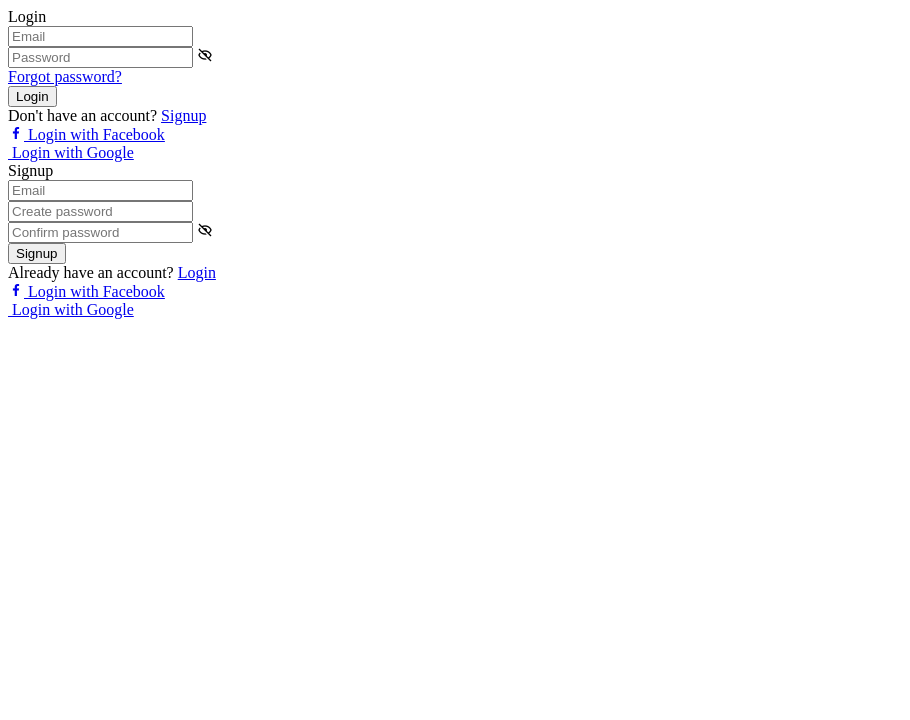
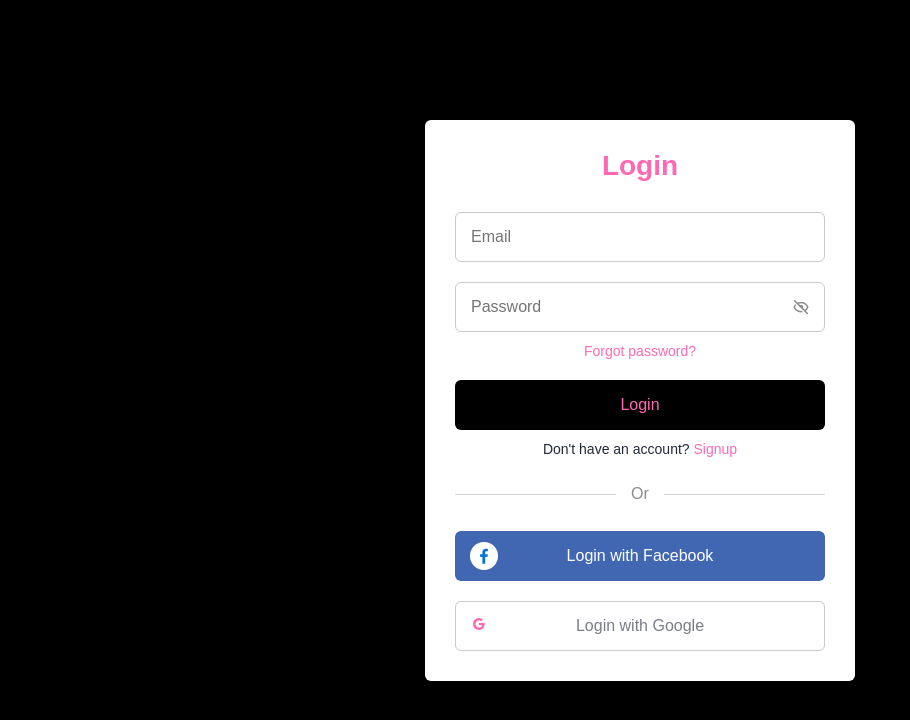
Before and after one commit to christiecamp/night-in-lineup, a plain HTML site: page index.html in a window 1280 px wide. Shown: the whole page, without its empty margins (0-910 px from the left). Drawn offline with nearby package versions, Linux system fonts and the light colour scheme.

Commit message:
Styling Signup and Login

```diff
--- a/assets/css/style.css
+++ b/assets/css/style.css
@@ -1,3 +1,172 @@
-div {
-  background-color: red;
+/* Google Fonts - Poppins */
+
+*{
+    margin: 0;
+    padding: 0;
+    box-sizing: border-box;
+    font-family: 'Poppins', sans-serif;
 }
+.container{
+    height: 100vh;
+    width: 100%;
+    display: flex;
+    align-items: center;
+    justify-content: center;
+    background-color: black;
+    column-gap: 30px;
+}
+.form{
+    position: absolute;
+    max-width: 430px;
+    width: 100%;
+    padding: 30px;
+    border-radius: 6px;
+    background: #FFF;
+}
+.form.signup{
+    opacity: 0;
+    pointer-events: none;
+}
+.forms.show-signup .form.signup{
+    opacity: 1;
+    pointer-events: auto;
+}
+.forms.show-signup .form.login{
+    opacity: 0;
+    pointer-events: none;
+}
+header{
+    font-size: 28px;
+    font-weight: 600;
+    color: hotpink;
+    text-align: center;
+}
+form{
+    margin-top: 30px;
+}
+.form .field{
+    position: relative;
+    height: 50px;
+    width: 100%;
+    margin-top: 20px;
+    border-radius: 6px;
+}
+.field input,
+.field button{
+    height: 100%;
+    width: 100%;
+    border: none;
+    font-size: 16px;
+    font-weight: 400;
+    border-radius: 6px;
+}
+.field input{
+    outline: none;
+    padding: 0 15px;
+    border: 1px solid#CACACA;
+}
+.field input:focus{
+    border-bottom-width: 2px;
+}
+.eye-icon{
+    position: absolute;
+    top: 50%;
+    right: 10px;
+    transform: translateY(-50%);
+    font-size: 18px;
+    color: #8b8b8b;
+    cursor: pointer;
+    padding: 5px;
+}
+.field button{
+    color: hotpink;
+    background-color: #000000;
+    transition: all 0.3s ease;
+    cursor: pointer;
+
+}
+.field button:hover{
+    background-color: rgb(16, 158, 235);
+}
+.form-link{
+    text-align: center;
+    margin-top: 10px;
+}
+.form-link span,
+.form-link a{
+    font-size: 14px;
+    font-weight: 400;
+    color: #232836;
+}
+.form a{
+    color: hotpink;
+    text-decoration: none;
+}
+.form-content a:hover{
+    text-decoration: underline;
+}
+.line{
+    position: relative;
+    height: 1px;
+    width: 100%;
+    margin: 36px 0;
+    background-color: #d4d4d4;
+}
+.line::before{
+    content: 'Or';
+    position: absolute;
+    top: 50%;
+    left: 50%;
+    transform: translate(-50%, -50%);
+    background-color: #FFF;
+    color: #8b8b8b;
+    padding: 0 15px;
+}
+.media-options a{
+    display: flex;
+    align-items: center;
+    justify-content: center;
+}
+a.facebook{
+    color: #fff;
+    background-color: #4267b2;
+}
+a.facebook .facebook-icon{
+    height: 28px;
+    width: 28px;
+    color: #0171d3;
+    font-size: 20px;
+    border-radius: 50%;
+    display: flex;
+    align-items: center;
+    justify-content: center;
+    background-color: #fff;
+}
+.facebook-icon,
+.google-icon{
+    position: absolute;
+    top: 50%;
+    left: 15px;
+    transform: translateY(-50%);
+}
+.google-icon{
+    height: 20px;
+    width: 20px;
+    object-fit: cover;
+
+}
+a.google{
+    border: 1px solid #CACACA;
+}
+a.google span{
+    font-weight: 500;
+    opacity: 0.6;
+    color: #232836;
+}
+
+@media screen and (max-width: 400px) {
+    .form{
+        padding: 20px 10px;
+    }
+
+}
--- a/index.html
+++ b/index.html
@@ -7,7 +7,7 @@
         <title> Login and Signup Form </title>
 
         <!-- CSS -->
-        <link rel="stylesheet" href="./assets/css/style.csl">
+        <link rel="stylesheet" href="./assets/css/style.css">
 
         <!-- Boxicons CSS -->
         <link href='https://unpkg.com/boxicons@2.1.2/css/boxicons.min.css' rel='stylesheet'>
@@ -53,7 +53,7 @@
 
                 <div class="media-options">
                     <a href="#" class="field google">
-                        <img src="#" alt="" class="google-img">
+                        <i class='bx bxl-google google-icon' ></i>
                         <span>Login with Google</span>
                     </a>
                 </div>
@@ -100,7 +100,7 @@
 
                 <div class="media-options">
                     <a href="#" class="field google">
-                        <img src="#" alt="" class="google-img">
+                        <i class='bx bxl-google google-icon' ></i>
                         <span>Login with Google</span>
                     </a>
                 </div>
@@ -109,6 +109,6 @@
         </section>
 
         <!-- JavaScript -->
-        <script src="js/script.js"></script>
+        <script src="assets/js/script.js"></script>
     </body>
 </html>
```
Also changed, not shown: assets/js/script.js (line endings or trailing spaces).
